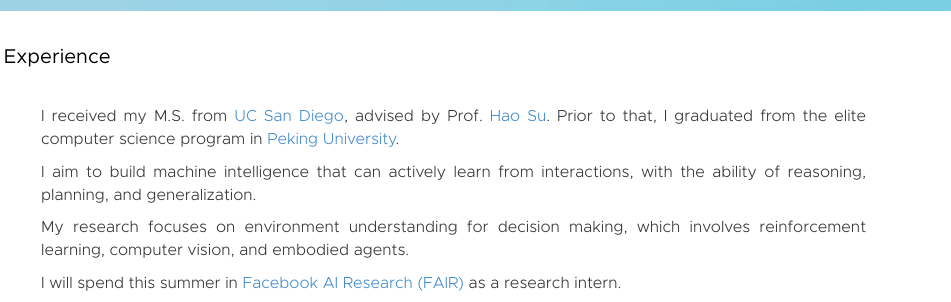
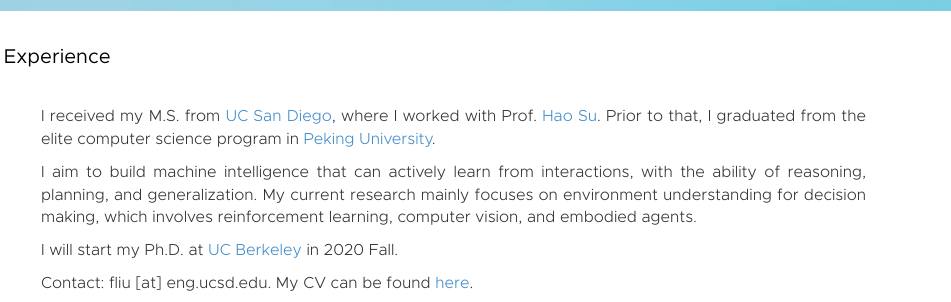
Before and after one commit to FangchenLiu/FangchenLiu.github.io, a plain HTML site: page index.html in a window 1280 px wide. Shown: the part 269-571 px from the top of the page, 329-1280 px from the left. Drawn offline with Linux system fonts and the light colour scheme.

Commit message:
add new updates

```diff
--- a/index.html
+++ b/index.html
@@ -75,14 +75,12 @@
     </div>
     <div id="about" class="col-md-9" style="text-align:justify">
         <p>I received my M.S. from <a
-                href="https://cse.ucsd.edu/">UC San Diego</a>, advised by Prof. <a
+                href="https://cse.ucsd.edu/">UC San Diego</a>, where I worked with Prof. <a
                     href="http://cseweb.ucsd.edu/~haosu/">Hao Su</a>. Prior to that, I graduated from the elite computer science program in <a
                     href="http://english.pku.edu.cn/">Peking University</a>.</p>
-        <p>I aim to build machine intelligence that can actively learn from interactions, with the ability of reasoning, planning, and generalization.</p>
-        <p> My research focuses on
+        <p>I aim to build machine intelligence that can actively learn from interactions, with the ability of reasoning, planning, and generalization. My current research mainly focuses on
             environment understanding for decision making, which involves reinforcement learning, computer vision, and embodied agents.</p>
-        <p>I will spend this summer in <a
-                href="https://ai.facebook.com/">Facebook AI Research (FAIR)</a> as a research intern.</p>
+        <p>I will start my Ph.D. at <a href="https://eecs.berkeley.edu/">UC Berkeley</a> in 2020 Fall.
         <p>Contact: fliu [at] eng.ucsd.edu. My CV can be found <a href="./files/CV.pdf">here</a>.
         </p>
     </div>
```
